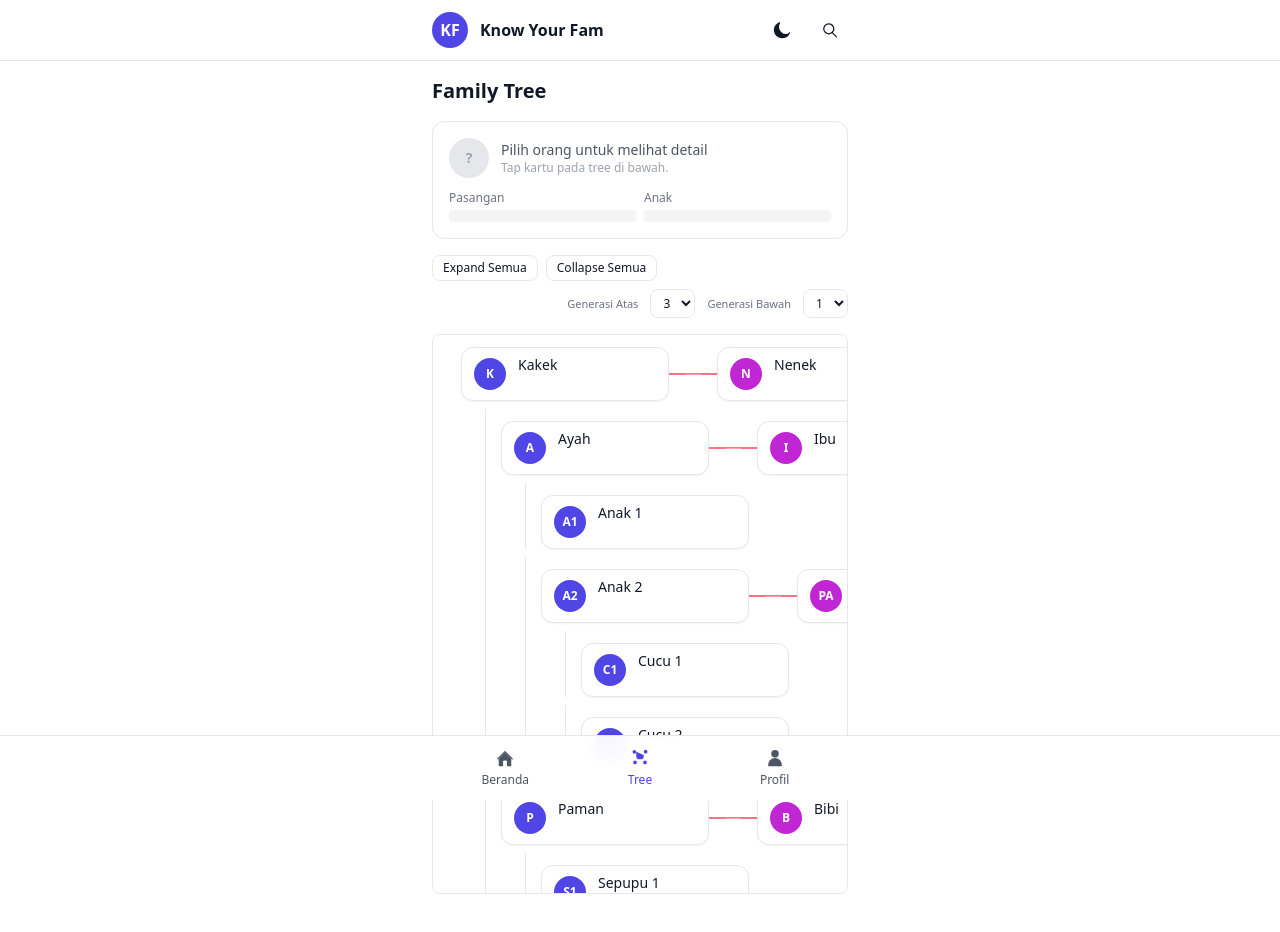
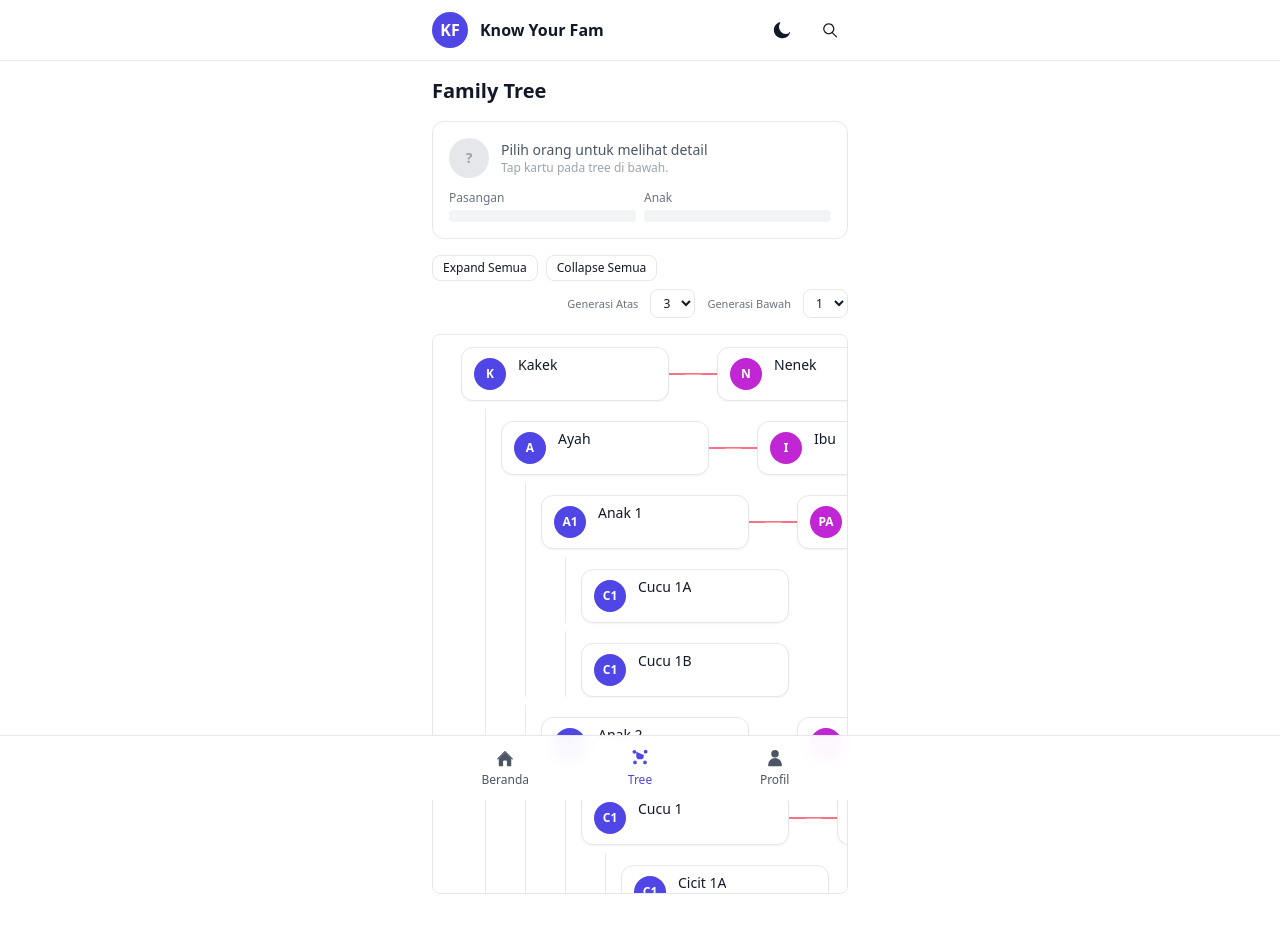
Before and after one commit to JonathanGea/know-your-fam, an Angular app in the folder fe-client/: page /tree in a window 1280 px wide. Shown: the top 932 px of the page. Built offline with nearby package versions, Linux system fonts and the light colour scheme.

Commit message:
feat: enhance family tree structure with additional family members and relationships; improve data representation

```diff
--- a/fe-client/src/app/pages/tree/tree.component.ts
+++ b/fe-client/src/app/pages/tree/tree.component.ts
@@ -26,15 +26,42 @@ export class TreeComponent {
         spouse: { id: 'p1s', name: 'Ibu' },
         spouseStatus: 'married',
         children: [
-          { id: 'c1', name: 'Anak 1' },
+          {
+            id: 'c1',
+            name: 'Anak 1',
+            spouse: { id: 'c1s', name: 'Pasangan Anak 1' },
+            spouseStatus: 'married',
+            children: [
+              { id: 'gc1a', name: 'Cucu 1A' },
+              { id: 'gc1b', name: 'Cucu 1B', adopted: true }
+            ]
+          },
           {
             id: 'c2',
             name: 'Anak 2',
             spouse: { id: 'c2s', name: 'Pasangan Anak 2' },
             spouseStatus: 'married',
             children: [
-              { id: 'gc1', name: 'Cucu 1' },
+              {
+                id: 'gc1',
+                name: 'Cucu 1',
+                spouse: { id: 'gc1s', name: 'Pasangan Cucu 1' },
+                spouseStatus: 'married',
+                children: [
+                  { id: 'ggc1a', name: 'Cicit 1A' },
+                  { id: 'ggc1b', name: 'Cicit 1B' }
+                ]
+              },
               { id: 'gc2', name: 'Cucu 2' }
+            ]
+          },
+          {
+            id: 'c3',
+            name: 'Anak 3',
+            spouse: { id: 'c3s', name: 'Mantan' },
+            spouseStatus: 'divorced',
+            children: [
+              { id: 'gc3a', name: 'Cucu 3' }
             ]
           }
         ]
@@ -45,7 +72,16 @@ export class TreeComponent {
         spouse: { id: 'u1s', name: 'Bibi' },
         spouseStatus: 'married',
         children: [
-          { id: 'uc1', name: 'Sepupu 1' }
+          { id: 'uc1', name: 'Sepupu 1' },
+          {
+            id: 'uc2',
+            name: 'Sepupu A',
+            spouse: { id: 'uc2s', name: 'Pasangan Sepupu A' },
+            spouseStatus: 'married',
+            children: [
+              { id: 'u2c1', name: 'Keponakan 1' }
+            ]
+          }
         ]
       },
       {
@@ -54,8 +90,30 @@ export class TreeComponent {
         spouse: { id: 'a1s', name: 'Om' },
         spouseStatus: 'married',
         children: [
-          { id: 'ac1', name: 'Sepupu 2' },
-          { id: 'ac2', name: 'Sepupu 3' }
+          {
+            id: 'ac1',
+            name: 'Sepupu 2',
+            spouse: { id: 'ac1s', name: 'Pasangan Sepupu 2' },
+            spouseStatus: 'married'
+          },
+          {
+            id: 'ac2',
+            name: 'Sepupu 3',
+            spouse: { id: 'ac2s', name: 'Pasangan Sepupu 3' },
+            spouseStatus: 'married',
+            children: [
+              { id: 'ac2c1', name: 'Keponakan 2', adopted: true }
+            ]
+          }
+        ]
+      },
+      {
+        id: 'b1',
+        name: 'Bungsu',
+        spouse: { id: 'b1s', name: 'Istri Bungsu' },
+        spouseStatus: 'married',
+        children: [
+          { id: 'b1c1', name: 'Sepupu 4' }
         ]
       }
     ]
```
